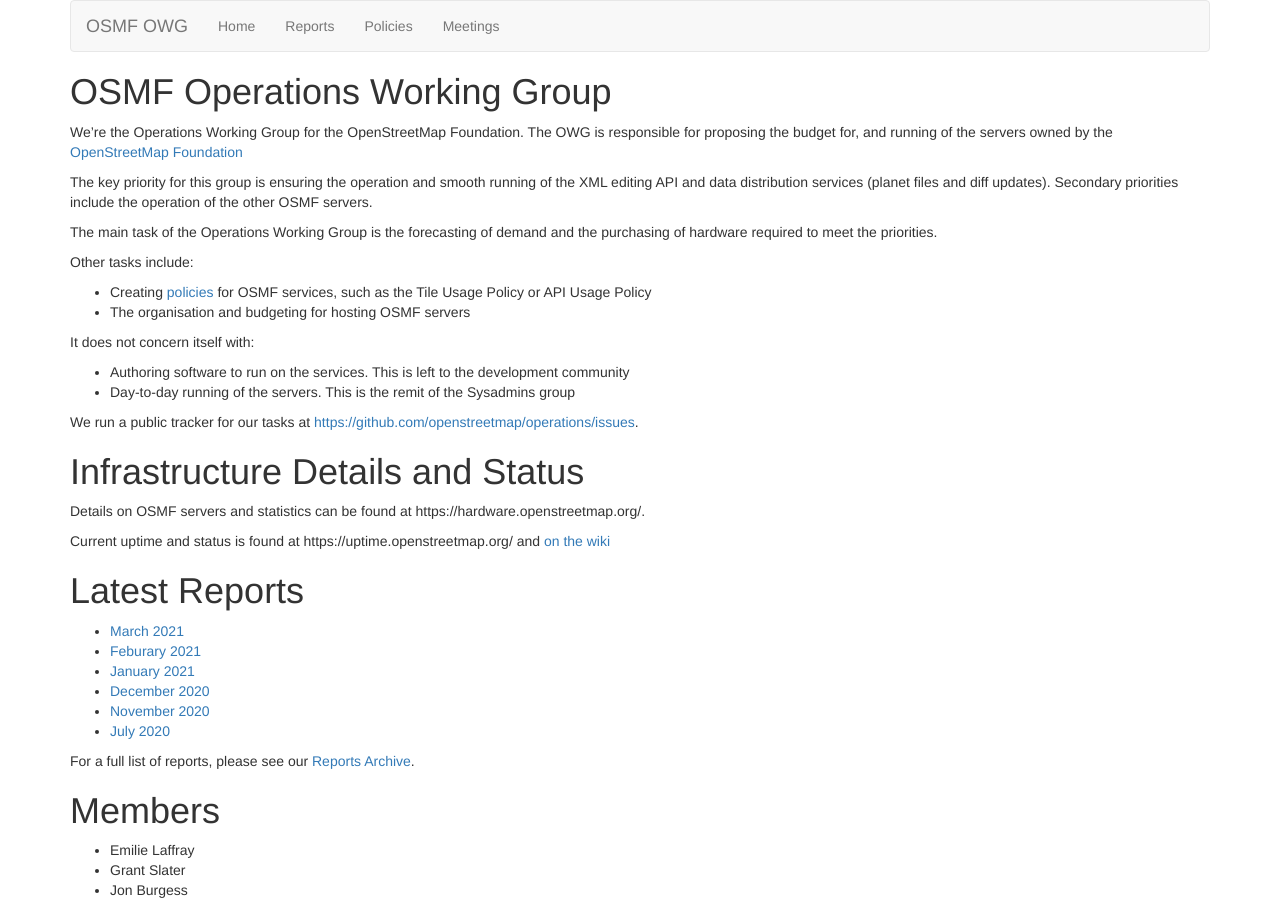
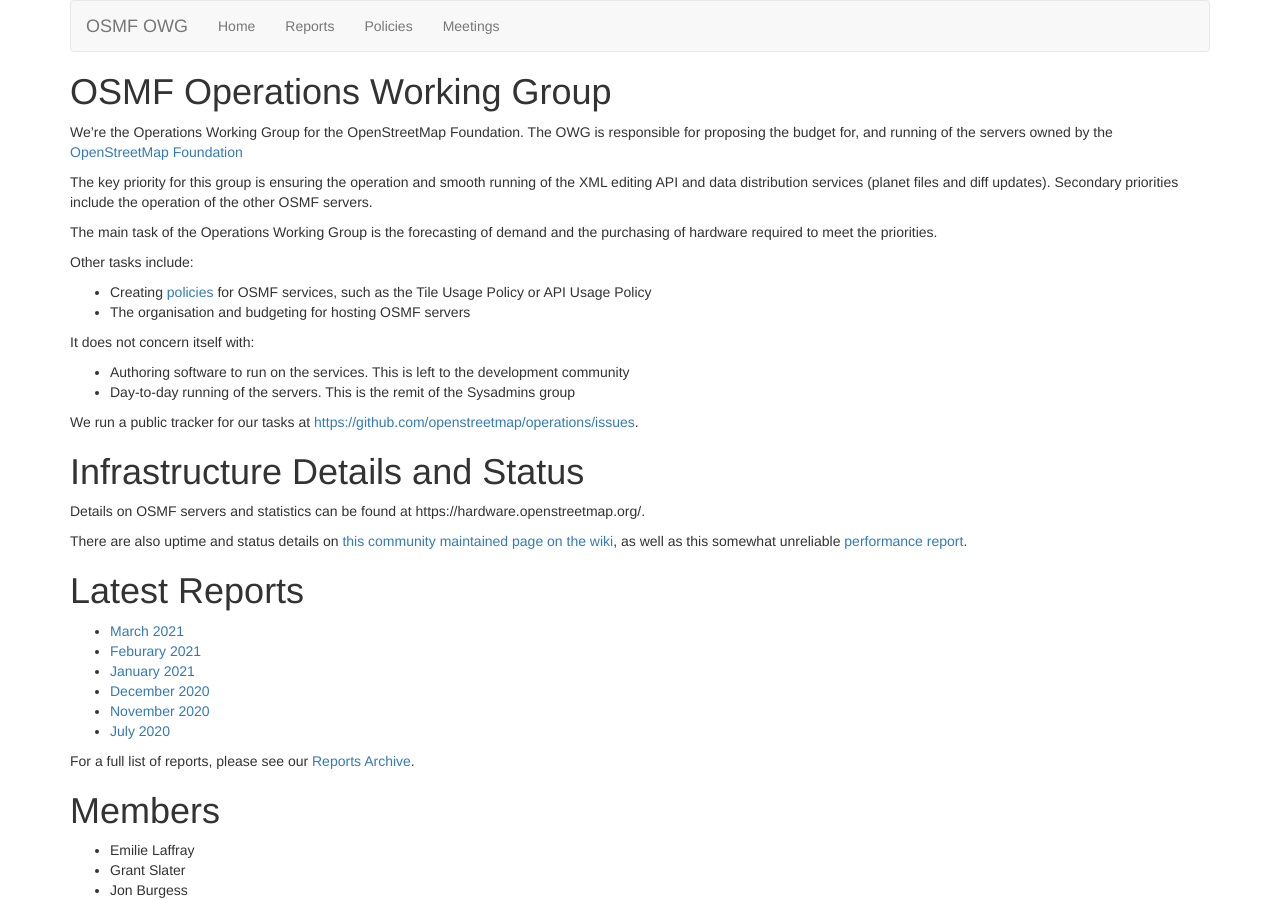
Before and after one commit to openstreetmap/owg-website, a Jekyll site: the page built from index.md, in a window 1280 px wide and 900 px high. Built offline with Jekyll 4.4.1, drawn with Linux system fonts in a browser that asks for light colours.

Commit message:
Update index.md

```diff
--- a/index.md
+++ b/index.md
@@ -26,7 +26,7 @@
 
 Details on OSMF servers and statistics can be found at https://hardware.openstreetmap.org/.
 
-Current uptime and status is found at https://uptime.openstreetmap.org/ and [on the wiki](https://wiki.openstreetmap.org/wiki/Platform_Status)
+There are also uptime and status details on [this community maintained page on the wiki](https://wiki.openstreetmap.org/wiki/Platform_Status), as well as this somewhat unreliable [performance report](https://uptime.openstreetmap.org/).
 
 # Latest Reports
 
```
